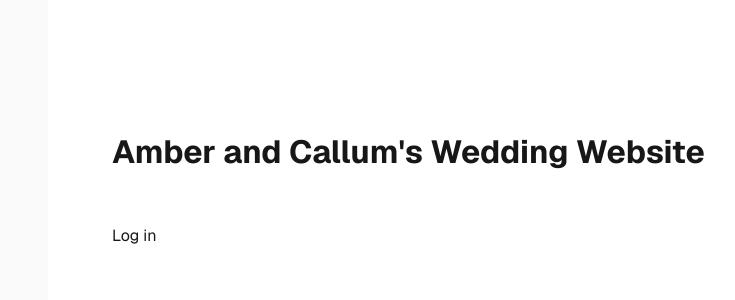
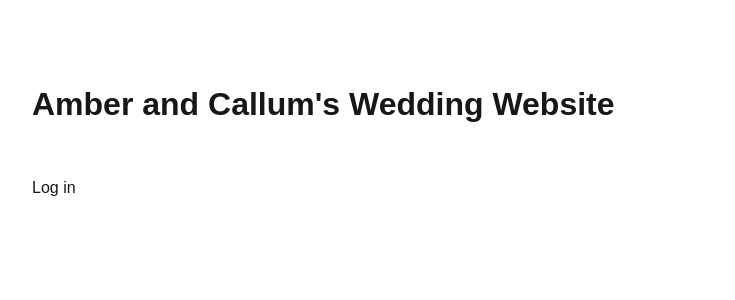
Before and after one commit to CallumD21/wedding-website, a Next.js app: page / in a window 1280 px wide. Shown: the top 300 px of the page, without its empty margins (208-943 px from the left). Built offline with nearby package versions, Linux system fonts and the light colour scheme.

Commit message:
Add top level page layout

```diff
--- a/app/account/page.tsx
+++ b/app/account/page.tsx
@@ -5,15 +5,11 @@
 
 export default function Account() {
   return (
-    <div className="flex flex-col flex-1 items-center justify-center bg-zinc-50 font-sans dark:bg-black">
-      <main className="flex flex-1 w-full max-w-3xl flex-col items-center justify-between py-32 px-16 bg-white dark:bg-black sm:items-start">
-        <div>
-          <Heading>
-            Account page
-          </Heading>
-          <Button onClick={() => logOut()}>Log out</Button>
-        </div>
-      </main>
-    </div>
+    <>
+      <Heading>
+        Account page
+      </Heading>
+      <Button onClick={() => logOut()}>Log out</Button>
+    </>
   );
 }
--- /dev/null
+++ b/app/layout.styles.ts
@@ -0,0 +1,5 @@
+import styled from 'styled-components';
+
+export const Page = styled.main`
+  padding: 5rem 15rem;
+`;
--- a/app/layout.tsx
+++ b/app/layout.tsx
@@ -2,6 +2,7 @@
 import { Geist, Geist_Mono } from "next/font/google";
 import "./globals.css";
 import "./globals.styles";
+import { Page } from "./layout.styles";
 
 const geistSans = Geist({
   variable: "--font-geist-sans",
@@ -24,7 +25,11 @@
       lang="en"
       className={`${geistSans.variable} ${geistMono.variable} h-full antialiased`}
     >
-      <body className="min-h-full flex flex-col">{children}</body>
+      <body className="min-h-full flex flex-col">
+        <Page>
+          {children}
+        </Page>
+        </body>
     </html>
   );
 }
--- a/app/login/page.tsx
+++ b/app/login/page.tsx
@@ -4,15 +4,11 @@
 
 export default function Page() {
   return (
-    <div className="flex flex-col flex-1 items-center justify-center bg-zinc-50 font-sans dark:bg-black">
-      <main className="flex flex-1 w-full max-w-3xl flex-col items-center justify-between py-32 px-16 bg-white dark:bg-black sm:items-start">
-        <div>
-          <Heading>
-            Login
-          </Heading>
-          <Login />
-        </div>
-      </main>
-    </div>
+    <>
+      <Heading>
+        Login
+      </Heading>
+      <Login />
+    </>
   );
 }
--- a/app/page.tsx
+++ b/app/page.tsx
@@ -3,15 +3,11 @@
 
 export default function Home() {
   return (
-    <div className="flex flex-col flex-1 items-center justify-center bg-zinc-50 font-sans dark:bg-black">
-      <main className="flex flex-1 w-full max-w-3xl flex-col items-center justify-between py-32 px-16 bg-white dark:bg-black sm:items-start">
-        <div>
-          <Heading>
-            Amber and Callum's Wedding Website
-          </Heading>
-          <a href="/login">Log in</a>
-        </div>
-      </main>
-    </div>
+    <>
+      <Heading>
+        Amber and Callum's Wedding Website
+      </Heading>
+      <a href="/login">Log in</a>
+    </>
   );
 }
--- a/app/vendors/page.tsx
+++ b/app/vendors/page.tsx
@@ -5,15 +5,11 @@
 
 export default function Vendors() {
   return (
-    <div className="flex flex-col flex-1 items-center justify-center bg-zinc-50 font-sans dark:bg-black">
-      <main className="flex flex-1 w-full max-w-3xl flex-col items-center justify-between py-32 px-16 bg-white dark:bg-black sm:items-start">
-        <div>
-          <Heading>
-            Vendor page
-          </Heading>
-          <Button onClick={() => logOut()}>Log out</Button>
-        </div>
-      </main>
-    </div>
+    <>
+      <Heading>
+        Vendor page
+      </Heading>
+      <Button onClick={() => logOut()}>Log out</Button>
+    </>
   );
 }
```
